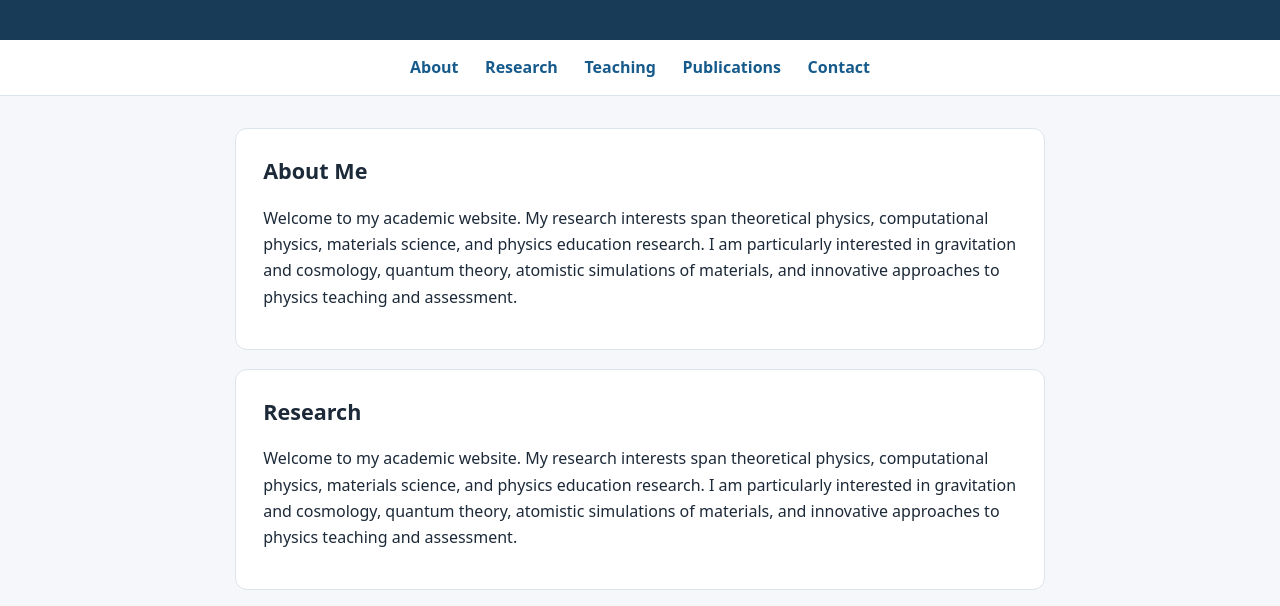
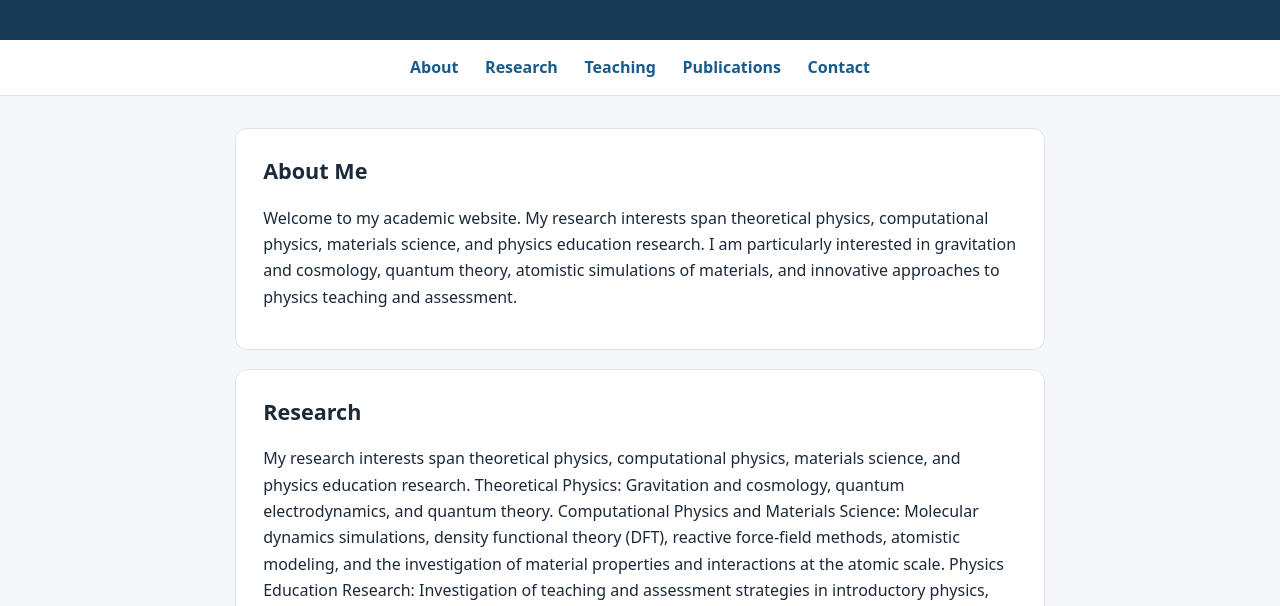
Before and after one commit to abrarquadery/abrarquadery.github.io, a plain HTML site: page index.html in a window 1280 px wide. Shown: the part 173-779 px from the top of the page. Drawn offline with Linux system fonts and the light colour scheme.

Commit message:
Update index.html

```diff
--- a/index.html
+++ b/index.html
@@ -43,7 +43,13 @@
     </section>
     <section id="research">
       <h2>Research</h2>
-      <p>Welcome to my academic website. My research interests span theoretical physics, computational physics, materials science, and physics education research. I am particularly interested in gravitation and cosmology, quantum theory, atomistic simulations of materials, and innovative approaches to physics teaching and assessment.</p>
+      <p>My research interests span theoretical physics, computational physics, materials science, and physics education research.
+
+Theoretical Physics: Gravitation and cosmology, quantum electrodynamics, and quantum theory.
+
+Computational Physics and Materials Science: Molecular dynamics simulations, density functional theory (DFT), reactive force-field methods, atomistic modeling, and the investigation of material properties and interactions at the atomic scale.
+
+Physics Education Research: Investigation of teaching and assessment strategies in introductory physics, including active learning, student problem-solving, and the application of large language models to automated assessment.</p>
     </section>
     <section id="teaching">
       <h2>Teaching</h2>
```
